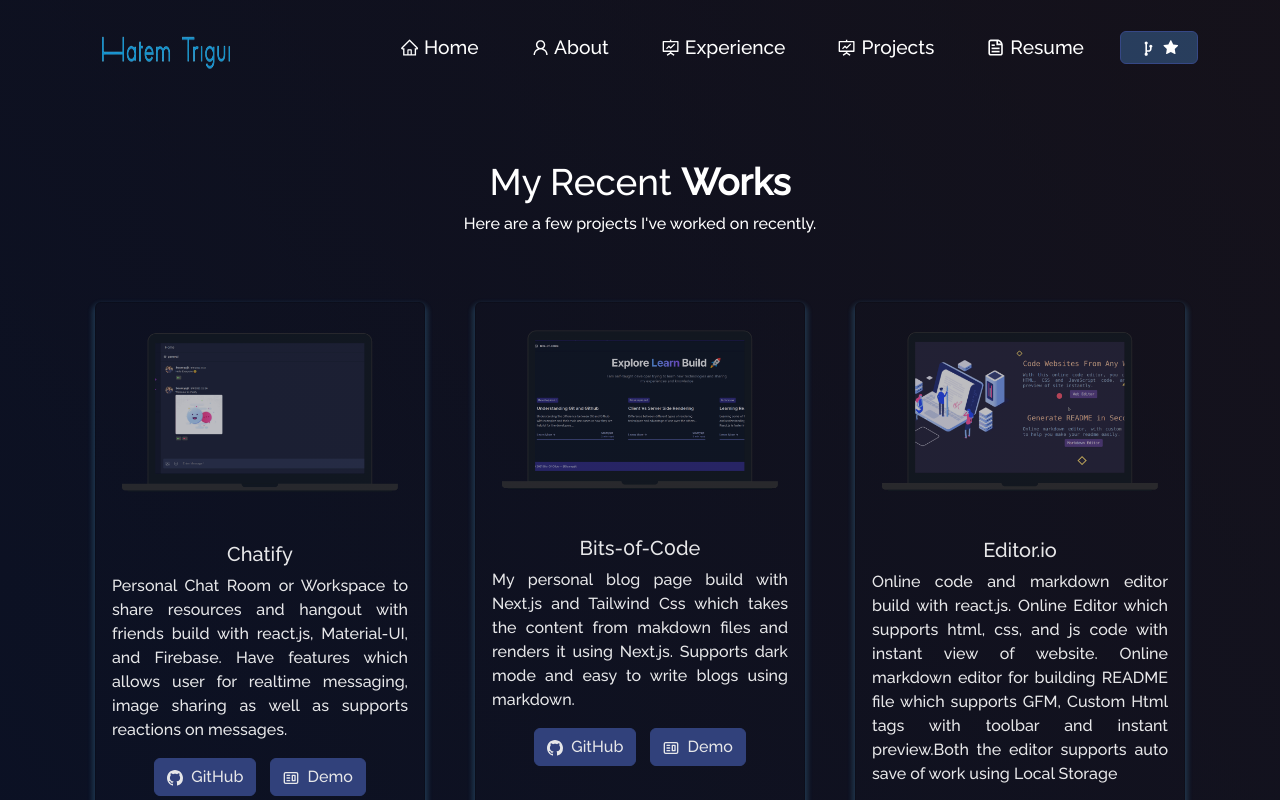
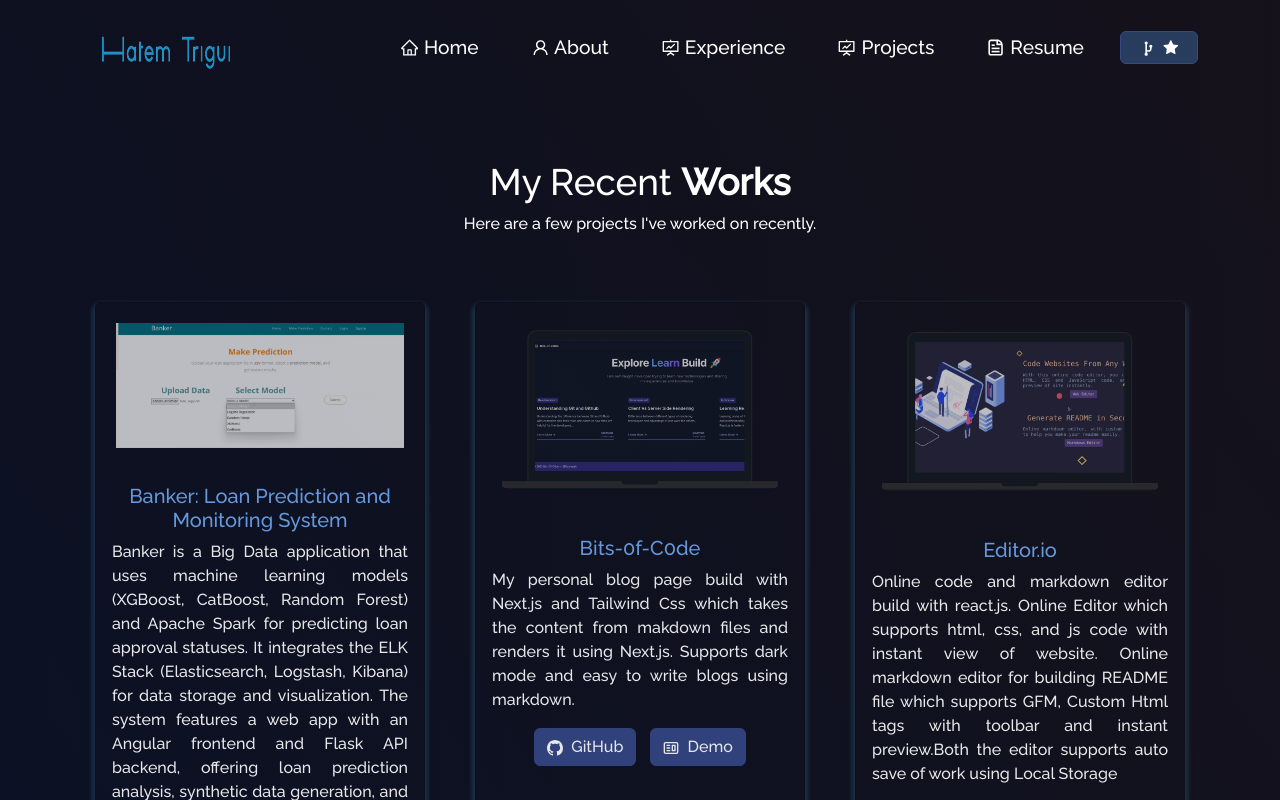
Before and after one commit to hatrigui/Portfolio, a React (Create React App) app: page /projects in a window 1280 px wide. Shown: the top 800 px of the page. Built offline with nearby package versions, Linux system fonts and the light colour scheme.

Commit message:
add first project

```diff
--- a/src/components/Projects/ProjectCards.js
+++ b/src/components/Projects/ProjectCards.js
@@ -9,7 +9,7 @@ function ProjectCards(props) {
     <Card className="project-card-view">
       <Card.Img variant="top" src={props.imgPath} alt="card-img" />
       <Card.Body>
-        <Card.Title>{props.title}</Card.Title>
+        <Card.Title><span className="blue">{props.title}</span></Card.Title>
         <Card.Text style={{ textAlign: "justify" }}>
           {props.description}
         </Card.Text>
--- a/src/components/Projects/projects.js
+++ b/src/components/Projects/projects.js
@@ -5,9 +5,9 @@ import Particle from "../Particle";
 import leaf from "../../Assets/Projects/leaf.png";
 import emotion from "../../Assets/Projects/emotion.png";
 import editor from "../../Assets/Projects/codeEditor.png";
-import chatify from "../../Assets/Projects/chatify.png";
 import suicide from "../../Assets/Projects/suicide.png";
 import bitsOfCode from "../../Assets/Projects/blog.png";
+import Banker from "../../Assets/Projects/Banker.png";
 
 function Projects() {
   return (
@@ -23,12 +23,11 @@ function Projects() {
         <Row style={{ justifyContent: "center", paddingBottom: "10px" }}>
           <Col md={4} className="project-card">
             <ProjectCard
-              imgPath={chatify}
+              imgPath={Banker}
               isBlog={false}
-              title="Chatify"
-              description="Personal Chat Room or Workspace to share resources and hangout with friends build with react.js, Material-UI, and Firebase. Have features which allows user for realtime messaging, image sharing as well as supports reactions on messages."
-              ghLink="https://github.com/soumyajit4419/Chatify"
-              demoLink="https://chatify-49.web.app/"
+              title="Banker: Loan Prediction and Monitoring System"
+              description="Banker is a Big Data application that uses machine learning models (XGBoost, CatBoost, Random Forest) and Apache Spark for predicting loan approval statuses. It integrates the ELK Stack (Elasticsearch, Logstash, Kibana) for data storage and visualization. The system features a web app with an Angular frontend and Flask API backend, offering loan prediction analysis, synthetic data generation, and interactive dashboards to help managers monitor and make informed decisions. "
+              ghLink="https://github.com/hatrigui/Bnaker"
             />
           </Col>
 
```
Also changed, not shown: src/Assets/Projects/Banker.png (added), src/Assets/Projects/chatify.png (deleted).
